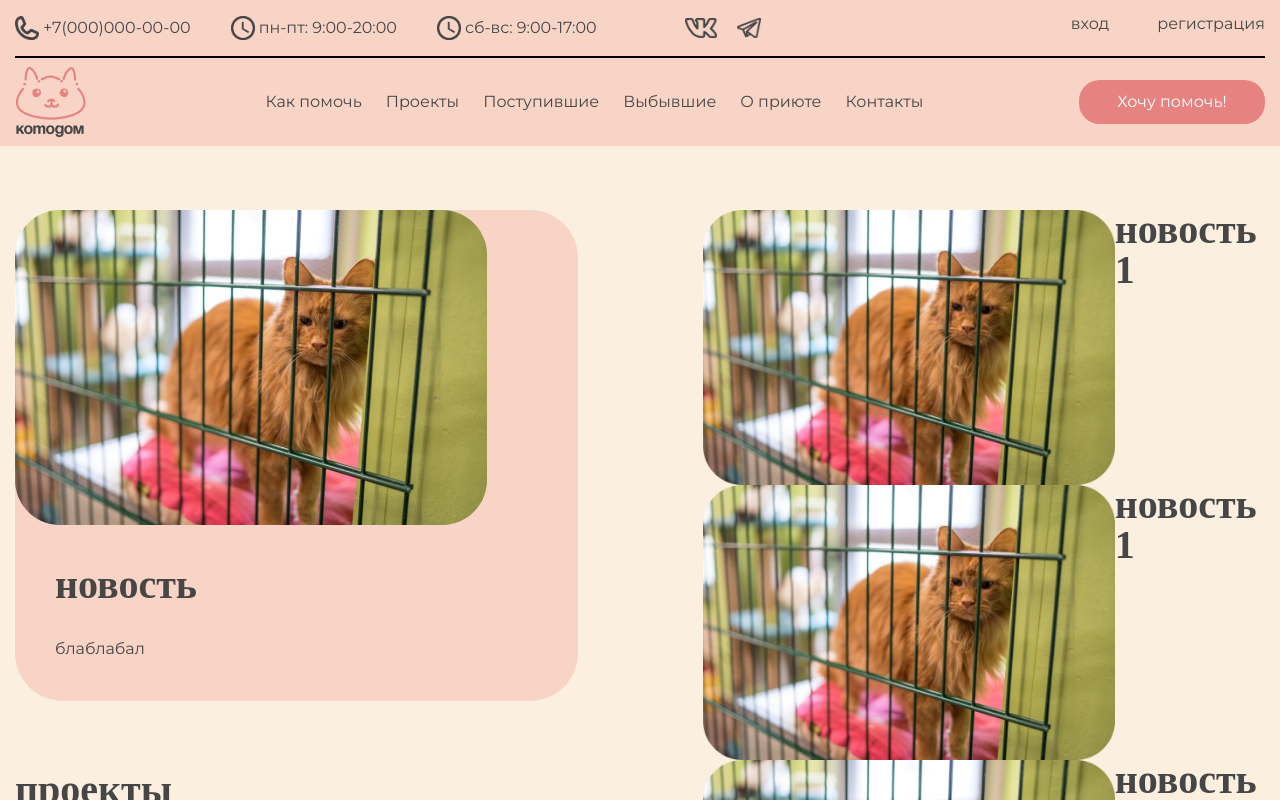
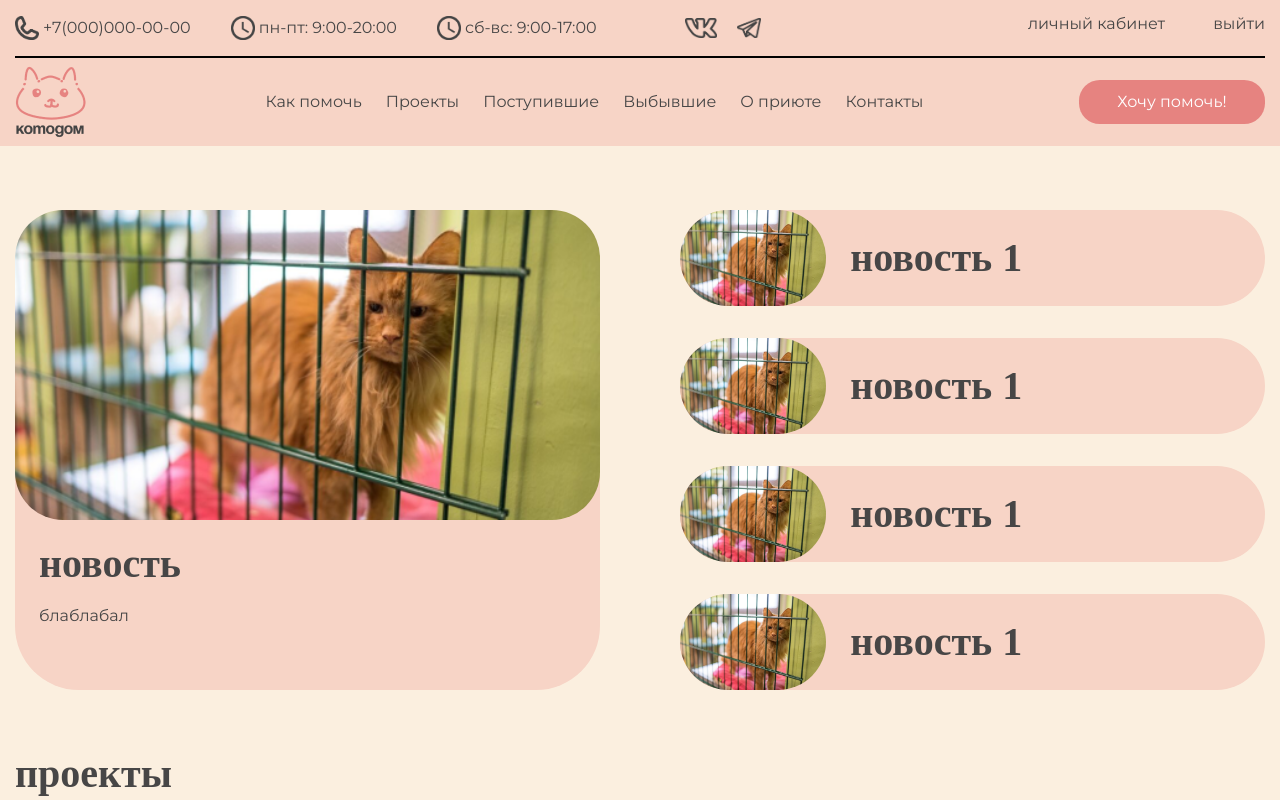
Before and after one commit to Alexander03e/cats-project, a React (Vite) app in the folder frontend/cats/: page / in a window 1280 px wide. Shown: the top 800 px of the page. Built offline with nearby package versions, Linux system fonts and the light colour scheme; a web font is replaced by a local one.

Commit message:
frontend

```diff
--- a/frontend/cats/src/components/Animals/Animal/Animal.jsx
+++ b/frontend/cats/src/components/Animals/Animal/Animal.jsx
@@ -11,10 +11,9 @@ const Animal = (props) => {
     return (
         <div className="animal flex flex-col">
             <div className ='animal-img-container'>
-                <NavLink to={`/animal/${props.index}`}><img src="/img/help-info/image 25.png" alt="" /></NavLink>
-
+                <NavLink to={`/animal/${props.cat.id}`}><img src="/img/help-info/image 25.png" alt="" /></NavLink>
             </div>
-            <div className='flex justify-between p-4'>
+            <div className='flex justify-between p-4 items-center'>
                 <h1 className="mb-4 mt-2">{props.cat.name}</h1>
                 <Status color={props.cat.status_code == 1 ? 'red' : props.cat.status_code == 2 ? 'yellow' : 'lightgreen'}/>
             </div>
--- a/frontend/cats/src/components/Animals/Animal/AnimalDetail/AnimalDetail.jsx
+++ b/frontend/cats/src/components/Animals/Animal/AnimalDetail/AnimalDetail.jsx
@@ -1,12 +1,35 @@
+import { useState, useEffect } from 'react';
+import { useParams } from 'react-router-dom';
 import './AnimalDetail.css'
 
 
-const AnimalDetail = ({cat}) => {
-    debugger
+const AnimalDetail = ({cats}) => {
+    const [currentCat, setCurrentCat] = useState('');
+
+    const { animalid } = useParams();
+
+    useEffect(() => {
+        setCurrentCat(cats.find(cat => cat.id == animalid))
+        console.log(currentCat)
+    },[])
     return (
-        <>
-        {cat.name}
-        </>
+        <div className="container">
+            <div className="cat-detail-wrapper flex justify-between">
+                <img className='flex-1 mr-20'src="/img/help-info/image 25.png" alt="" />
+                <div className="detail-content-wrapper flex-1">
+                    <h1 className='mb-10'>{currentCat.name}</h1>
+                    <p>Возраст: {currentCat.age}</p>
+                    <p>Дата поступления: {'-'}</p>
+                    <p>Находится в приюте: {'-'}</p>
+                    <p>Пол: {'-'}</p>
+                    <p>Цвет: {'-'}</p>
+                    <p>Порода: {'-'}</p>
+                    <p>Стериализована: {'-'}</p>
+                    <p>Найдена по адресу: {'-'}</p>
+                    <p>Диагноз при поступлении: {'-'}</p>
+                </div>
+            </div>
+        </div>
     )
 }
 
--- a/frontend/cats/src/components/Animals/Animals.jsx
+++ b/frontend/cats/src/components/Animals/Animals.jsx
@@ -14,7 +14,7 @@ const Animals = ({cats,children}) => {
 
                     return (
 
-                    <Animal cat={cat} key ={index} index = {index} children = {children}/>
+                        <Animal cat={cat} key ={index} index = {index} children = {children}/>
 
                     )
                 })
--- a/frontend/cats/src/components/layout/Header/Header.jsx
+++ b/frontend/cats/src/components/layout/Header/Header.jsx
@@ -2,12 +2,10 @@ import { NavLink } from 'react-router-dom'
 import './Header.css'
 import Button from '../../Button/Button'
 import scroll from 'react-scroll'
+import { useState } from 'react'
 
 const Header = () => {
-    const scrollToBottom = () => {
-        alert('efw')
-
-    }
+    const [login, setLogin] = useState(true)
 
     return (
         <div className='header'>
@@ -18,7 +16,7 @@ const Header = () => {
                     <div className="nav-info">
                         <div className='nav-info__item'>
                             <img className='icon' src="/img/header/vector_3.png" alt="" />
-                            <p onClick={scrollToBottom} className=''>+7(000)000-00-00</p>
+                            <p className=''>+7(000)000-00-00</p>
                         </div>
                         <div className='nav-info__item'>
                             <img className ='icon' src="/img/header/vector_2.png" alt="sdfsd" />
@@ -31,10 +29,17 @@ const Header = () => {
                         <a href='#'><img src="/img/header/vector_1.png" className='w-8' alt="" /></a>
                         <a href='#' className='-ml-5'><img src="/img/header/vector.png" className='w-6' alt="" /></a>
                     </div>
-                    <div className="flex">
+
+                    {login ? (<div className="flex">
+                        <NavLink to="/profile" className="singin">личный кабинет</NavLink>
+                        <NavLink to="/logout" className="singup ml-12">выйти</NavLink>
+                    </div>) : (
+                        <div className="flex">
                         <NavLink to="/singin" className="singin">вход</NavLink>
                         <NavLink to="/registration" className="singup ml-12">регистрация</NavLink>
                     </div>
+                    )}
+
                 </nav>
                 <nav className='nav-menu pt-2'>
                     <NavLink to ='/'> <img src="img/header/logo.png" alt="" /> </NavLink>
--- a/frontend/cats/src/pages/main/News/New/New.jsx
+++ b/frontend/cats/src/pages/main/News/New/New.jsx
@@ -3,13 +3,13 @@
 const New = ({item}) => {
 
     return (
-        <div className="new">
-            <div new-img-container>
-                <img src={item.img} alt="" />
+        <div className="new flex-1">
+            <div className="new-img-container">
+                <img className=''src={item.img} alt="" />
             </div>
-            <div className="item-content p-10 ">
+            <div className="item-content p-6 ">
                 <h1>{item.title}</h1>
-                <p className="pt-8">{item.desc}</p>
+                <p className="pt-5">{item.desc}</p>
             </div>
         </div>
     )
--- a/frontend/cats/src/pages/main/News/New/NewList.jsx
+++ b/frontend/cats/src/pages/main/News/New/NewList.jsx
@@ -4,7 +4,7 @@
 const NewList = ({item}) => {
 
     return (
-        <div className="new-list flex ">
+        <div className="new-list flex items-center gap-6">
             <div className="img-list-container">
                 <img src={item.img} alt="" />
             </div>
--- a/frontend/cats/src/pages/main/News/News.css
+++ b/frontend/cats/src/pages/main/News/News.css
@@ -1,18 +1,39 @@
 .new {
   background-color: var(--header-color);
-  border-radius: 3em;
-  width: 45%;
+  border-radius: 4em;
   height: 100%;
 }
 .news-aside {
-  width: 45%;
+  justify-content: space-between;
+}
+.img-list-container {
+  overflow: hidden;
+  border-radius: 3em;
+  height: 100%;
+  width: 25%;
+}
+.img-list-container img {
+  width: 100%;
+  height: 100%;
+  object-fit: cover;
+}
+
+.new-list {
+  background-color: var(--header-color);
+  border-radius: 3em;
+  height: 20%;
+}
+.news-container {
+  height: 30em;
+  margin-bottom: 4em;
+}
+.new-img-container {
+  height: 19.4em;
+  overflow: hidden;
+}
+.new-img-container img {
+  object-fit: cover;
+  border-radius: 3em;
+  width: 100%;
   height: 100%;
 }
-.img-list-container {
-  height: 30%;
-  overflow: hidden;
-}
-
-.news {
-  height: 30em;
-}
--- a/frontend/cats/src/pages/main/News/News.jsx
+++ b/frontend/cats/src/pages/main/News/News.jsx
@@ -4,13 +4,13 @@ import NewList from './New/NewList'
 const News = ({news}) => {
 
     return (
-        <section className="news mb-20">
-            <div className='news-container flex justify-between'>
+        <section className="news mb-10">
+            <div className='news-container gap-20 flex justify-between'>
 
                 <New item = {news[0]}/>
 
-                <div className='news-aside flex flex-col'>
-                {news.slice(1).map((item, index) => {
+                <div className='news-aside flex flex-col flex-1'>
+                {news.slice(1,5).map((item, index) => {
                     return (
                         <NewList item = {item}/>
                     )
--- /dev/null
+++ b/frontend/cats/src/pages/profile/Profile.css
@@ -0,0 +1,7 @@
+.profile-content {
+  background-color: var(--header-color);
+  display: flex;
+  flex-direction: column;
+  padding: 2em;
+  border-radius: 3em;
+}
--- /dev/null
+++ b/frontend/cats/src/pages/profile/Profile.jsx
@@ -0,0 +1,24 @@
+import HelpForm from '../../components/HelpForm/HelpForm';
+import './Profile.css'
+
+const Profile = () => {
+
+    return (
+        <div className="container">
+            <div className="profile-page flex gap-24">
+                <div className="profile-content flex-1">
+                    <h1 className="mb-12">личный кабинет</h1>
+                    <h1>Иванов иван</h1><br />
+                    <p>почта</p>
+                    <p>город</p><br />
+                </div>
+                <div className=" flex-1">
+                    <HelpForm />
+                </div>
+            </div>
+
+        </div>
+    )
+}
+
+export default Profile;
--- a/frontend/cats/src/routes/MainRoutes.jsx
+++ b/frontend/cats/src/routes/MainRoutes.jsx
@@ -12,6 +12,7 @@ import Projects from '../pages/projects/Projects'
 import AnimalDetail from '../components/Animals/Animal/AnimalDetail/AnimalDetail'
 import ProjectsList from '../pages/projects/ProjectsList'
 import Departed from '../pages/departed/Departed'
+import Profile from '../pages/profile/Profile'
 
 const MainRoutes = (props) => {
 
@@ -25,9 +26,10 @@ const MainRoutes = (props) => {
         <Route path = "contacts" element = {<Contacts />} />
         <Route path = "about" element = {<About />} />
         <Route path = "arrieved/" element = {<Arrieved cats = {props.store.cats}/> } />
-        {/* <Route path = "/animal/:animalid" element ={<AnimalDetail />} /> */}
+        <Route path = "/animal/:animalid" element ={<AnimalDetail cats={props.store.cats}/>} />
         <Route path ='projects' element = {<ProjectsList projects = {props.store.projects}/>} />
         <Route path = 'departed' element = {<Departed departed = {props.store.departed}/>} />
+        <Route path ='/profile' element = {<Profile />}/>
     </Routes>
 
     )
--- a/frontend/cats/src/state/store.jsx
+++ b/frontend/cats/src/state/store.jsx
@@ -2,6 +2,7 @@
 export const store = {
     cats: [
         {
+            id:1,
             name: 'Бусинка',
             status: 'здорова',
             status_code: 1,
@@ -10,6 +11,7 @@ export const store = {
             description: 'без породы'
         },
         {
+            id: 2,
             name: 'Лев',
             status: 'болен',
             status_code: 2,
@@ -76,6 +78,11 @@ export const store = {
             title: 'новость 1',
             img: '/img/help-info/image 25.png',
             desc:'блаблабал'
+        },
+        {
+            title: 'новость 1',
+            img: '/img/help-info/image 25.png',
+            desc:'блаблабал'
         }
     ]
 }
```
